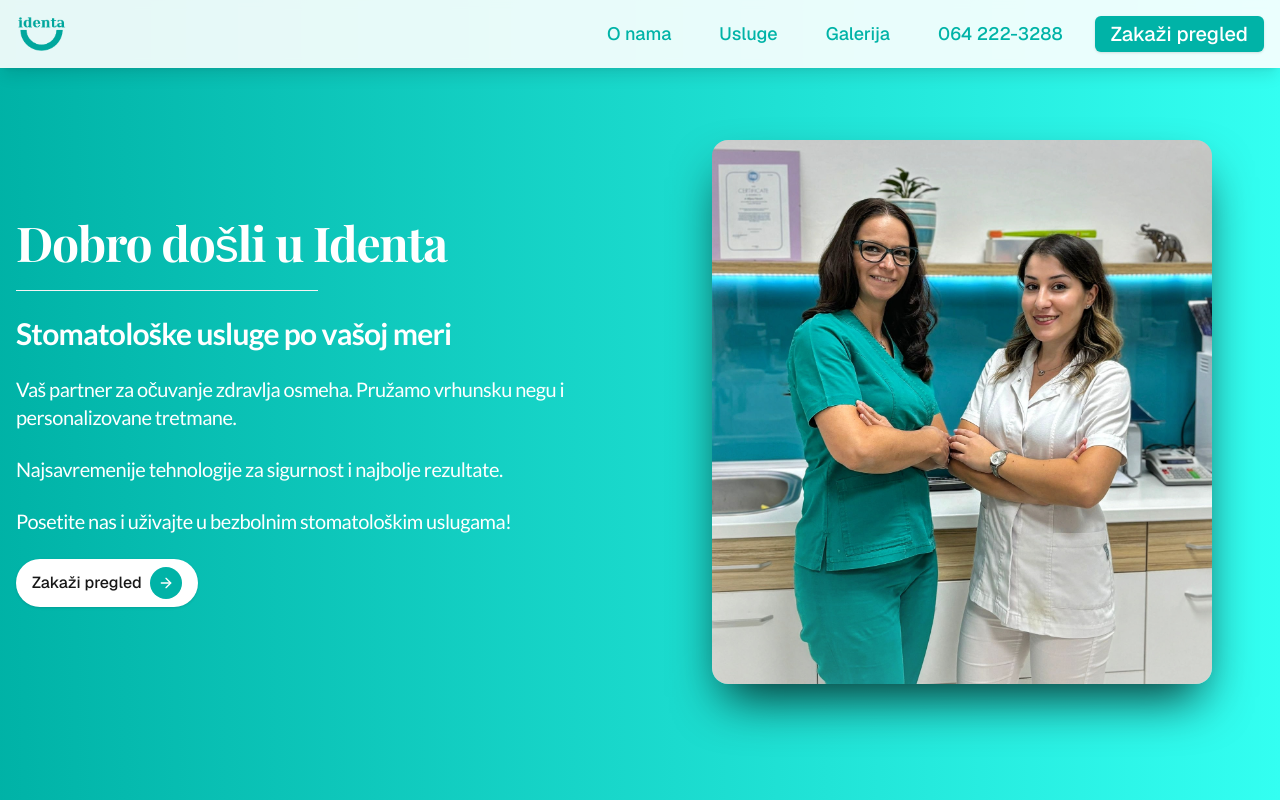
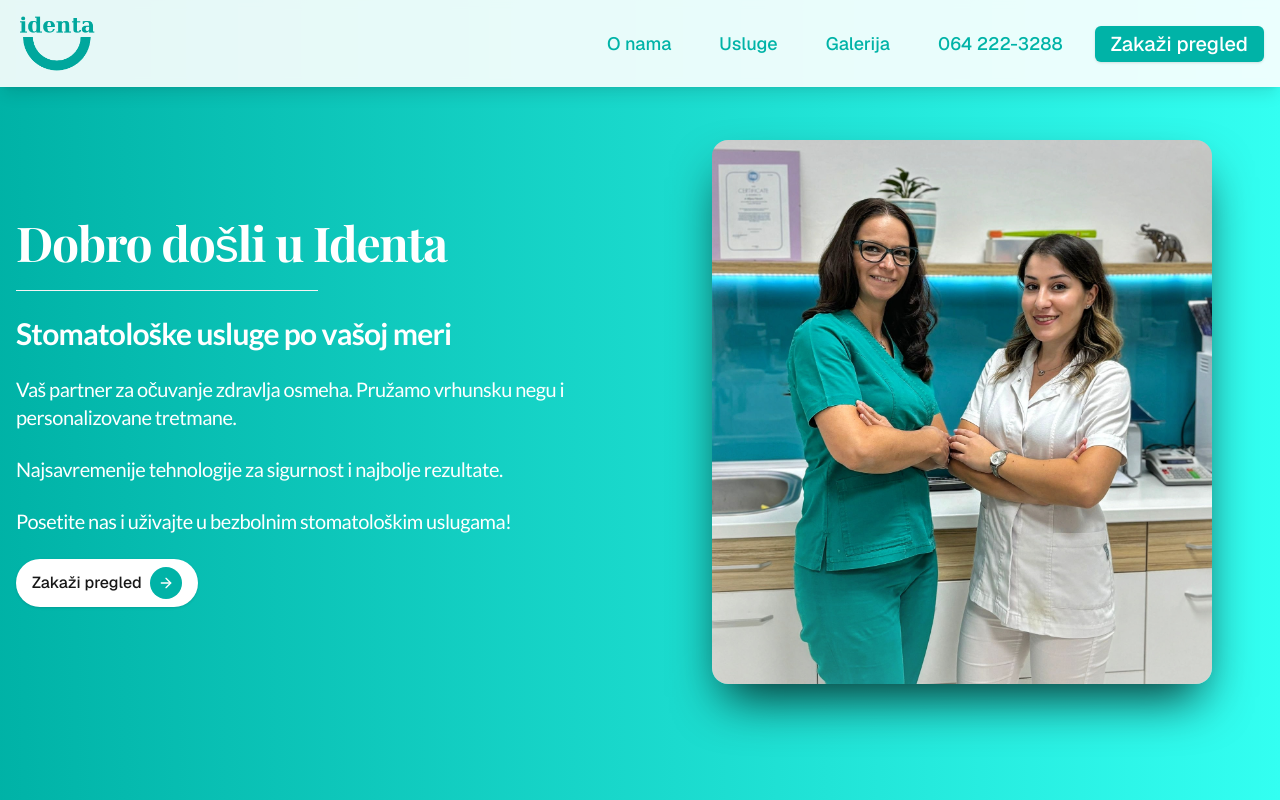
Before and after one commit to Gareleon/identa, a Next.js app: page / in a window 1280 px wide. Shown: the top 800 px of the page. Built offline with nearby package versions, Linux system fonts and the light colour scheme.

Commit message:
revert logo size

```diff
--- a/src/components/main/header.tsx
+++ b/src/components/main/header.tsx
@@ -53,8 +53,8 @@ export default function Header() {
           <Image
             src="/images/logo.png"
             alt="identa-logo"
-            width={50}
-            height={60}
+            width={80}
+            height={80}
           />
           {/* <Typography variant="h1" text="Identa" /> */}
         </div>
```
